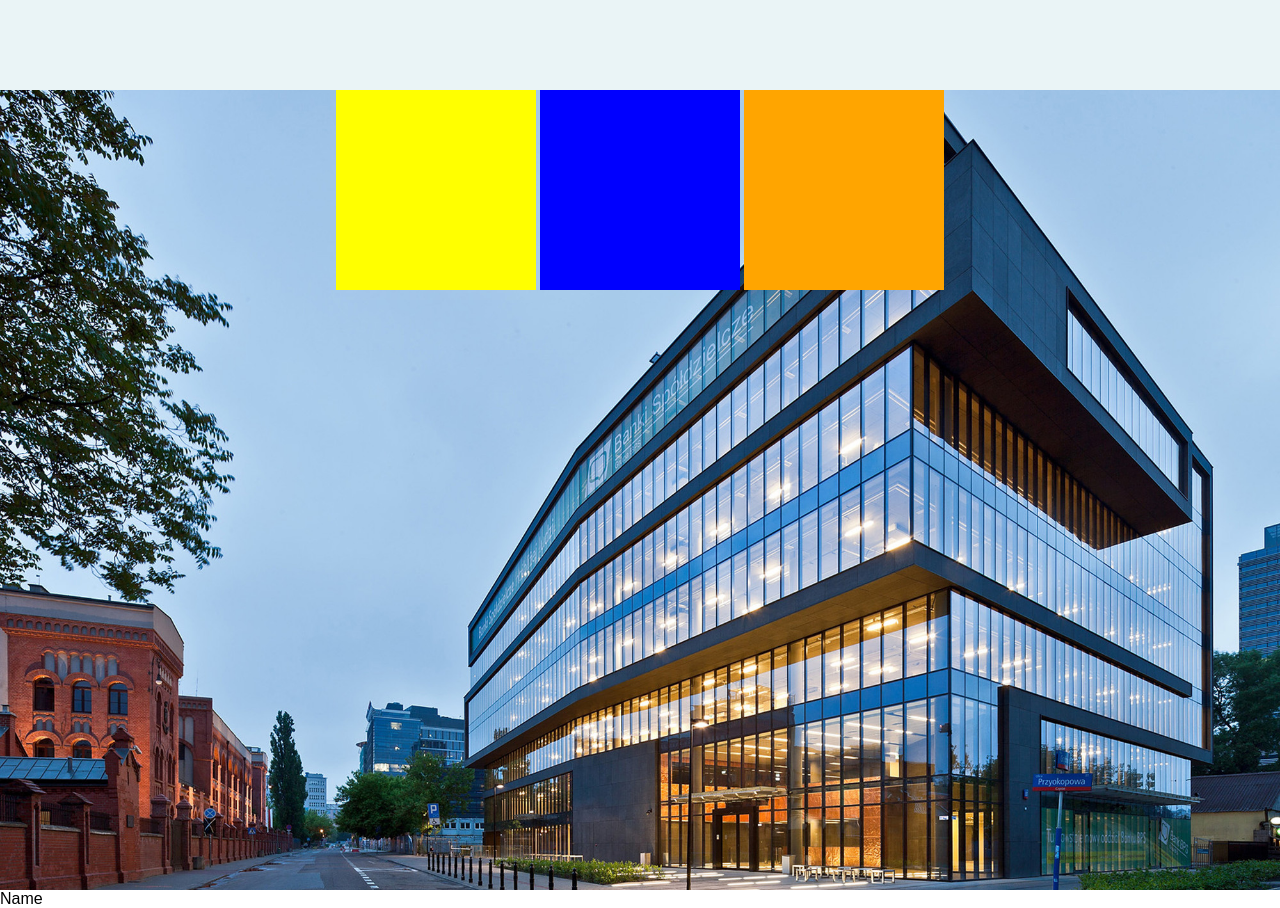
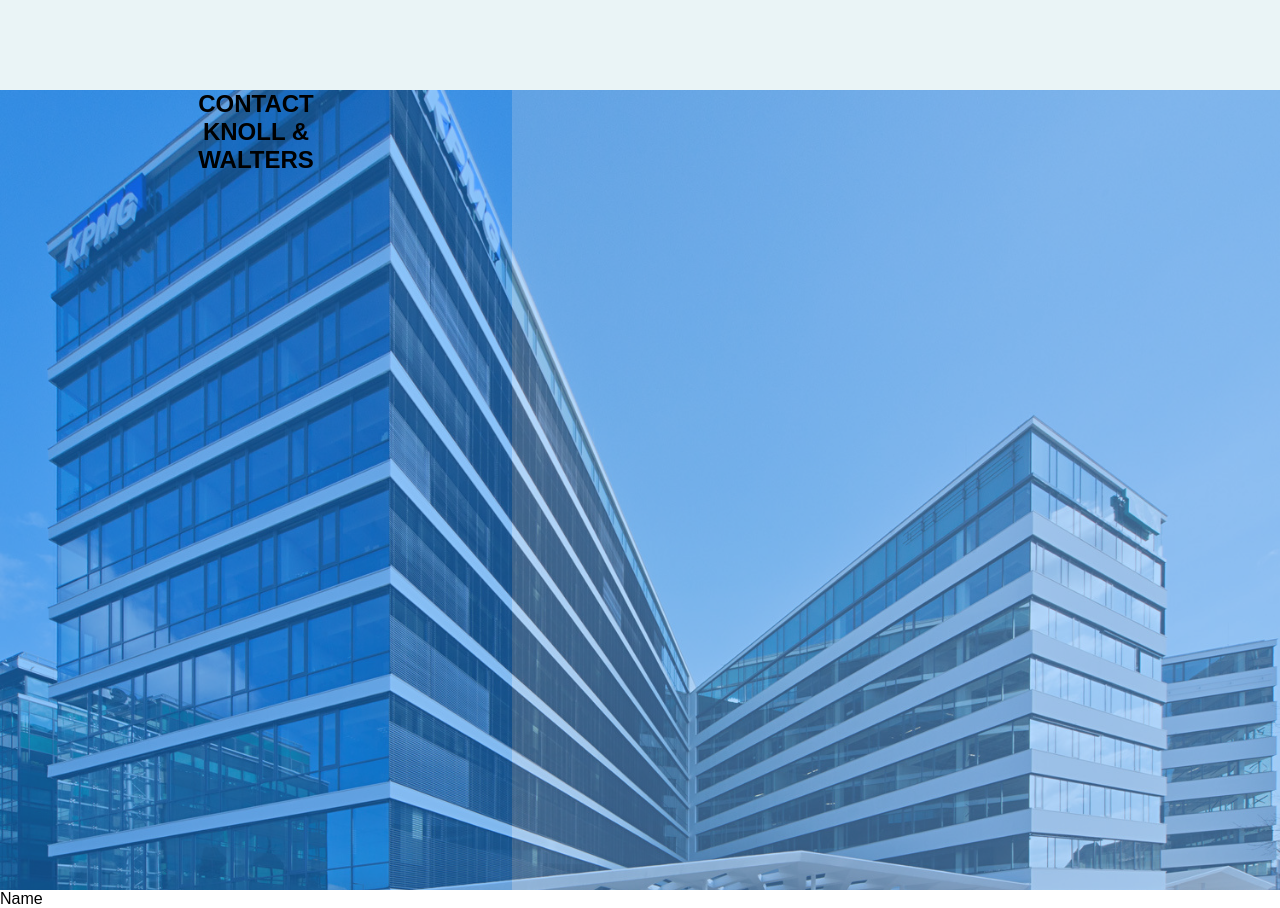
Before and after one commit to ChrisJonathan22/Boutique-Law-Firm, a plain HTML site: page index.html in a window 1280 px wide. Shown: the part 3410-4318 px from the top of the page. Drawn offline with Linux system fonts and the light colour scheme.

Commit message:
More work on the Contact section
The Contact section is almost finished.

```diff
--- a/css/style.css
+++ b/css/style.css
@@ -247,9 +247,9 @@
 }
 
 
-#red {
+#contact {
         /* This is how to make a parallax background */
-        background: url("../img/offices.jpg");
+        background: url("../img/building.jpg");
         /*In order to get the img to appear I had to use the path above*/
         height: 800px;
         background-size: cover;
@@ -260,22 +260,24 @@
         text-align: center;
 }
 
+
+#left {
+        height: 800px;
+        width: 40%;
+        background: rgba(30, 144, 255, 0.5);
+        float: left;
+}
+
+#right {
+        height: 800px;
+        width: 60%;
+        background: rgba(106, 180, 255, 0.5);
+        float: right;
+}
+
 .size {
         width: 200px;
         height: 200px;
         display: inline-block;
-
+        background-color: red;
 }
-
-
-#box1 {
-        background-color: yellow;
-}
-
-#box2 {
-        background-color: blue;
-}
-
-#box3 {
-        background-color: orange;
-}
--- a/index.html
+++ b/index.html
@@ -114,10 +114,13 @@
         </div>
 </section>
 
-<div id="red">
-        <div id="box1" class="size"></div>
-        <div id="box2" class="size"></div>
-        <div id="box3" class="size"></div>
+<div id="contact">
+        <div id="left">
+                <div id="contact-title">
+                        <h2>CONTACT <br/> KNOLL & <br/>WALTERS</h2>
+                </div>
+        </div>
+        <div id="right"></div>
 </div>
 <form >
         <label for="">Name</label>
```
Also changed, not shown: img/building.jpg (added), img/skyscraper.jpg (added).
